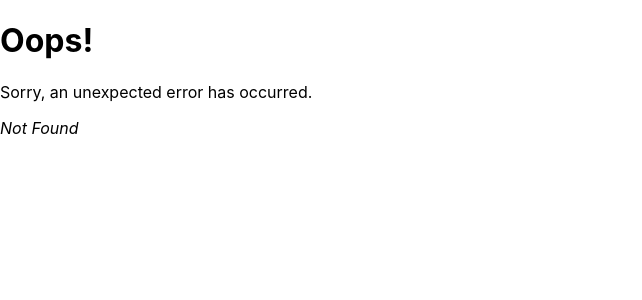
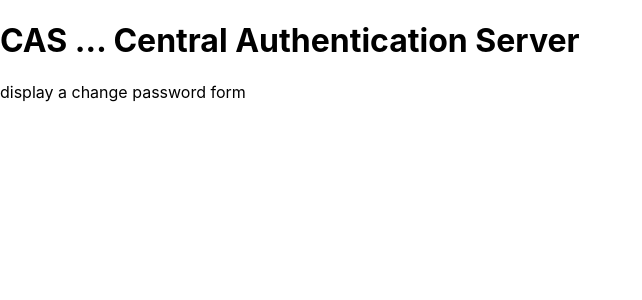
Before and after one commit to mperdikeas/custom-sso-demo, a React (Create React App) app in the folder cas/: page /change-password in a window 1280 px wide. Before the commit this address had no page. Shown: the top 300 px of the page, without its empty margins (0-642 px from the left). Built offline with nearby package versions, Linux system fonts and the light colour scheme.

Commit message:
change password placeholder page

```diff
--- /dev/null
+++ b/cas/src/change-password.tsx
@@ -0,0 +1,13 @@
+import React from 'react';
+
+
+
+function ChangePassword() {
+  return (
+    <div>
+      display a change password form
+    </div>
+  );
+}
+
+export default ChangePassword;
```
Also changed, not shown: cas/src/index.tsx (+8 -4 lines).
